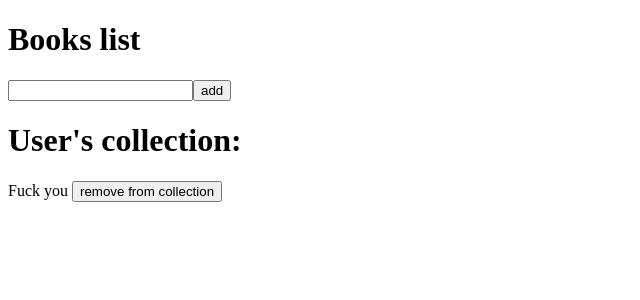
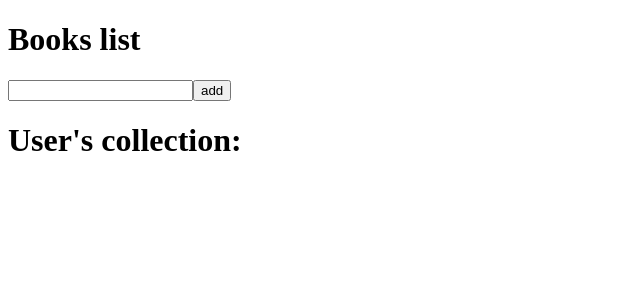
Before and after one commit to Rubic-Meetings/state-management, an Angular app: page / in a window 1280 px wide. Shown: the top 300 px of the page, without its empty margins (0-640 px from the left). Built offline with nearby package versions, Linux system fonts and the light colour scheme.

Commit message:
renaming

```diff
--- a/src/app/components/user-collection/user-collection.component.ts
+++ b/src/app/components/user-collection/user-collection.component.ts
@@ -6,10 +6,7 @@ import { Book } from 'src/app/models/Book';
   templateUrl: './user-collection.component.html'
 })
 export class UserCollectionComponent {
-  public booksCollection: Book[] = [{
-    id: 1,
-    title: 'Fuck you'
-  }];
+  public booksCollection: Book[];
 
   constructor() { }
 
```
